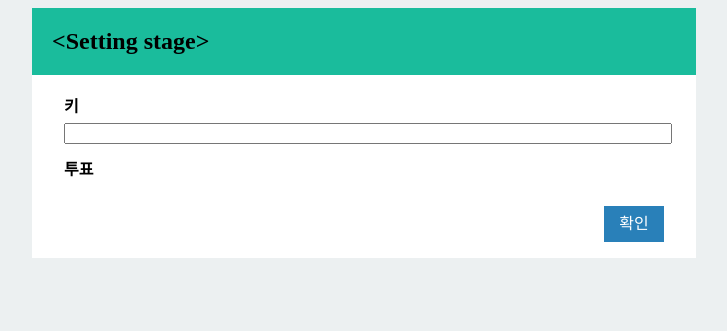
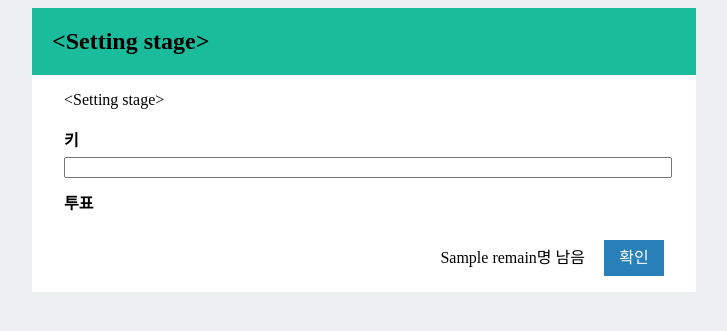
Before and after one commit to Qwaz/blind-vote, a Flask app: template templates/vote.html in a window 1280 px wide. Shown: the top 331 px of the page, without its empty margins (276-1003 px from the left). Run offline with Flask 2, Linux system fonts and the light colour scheme; data comes from the database, SQL or seed files in the repository; tables that the repository leaves empty hold one stand-in row (values such as "Sample post"); the template is opened without the code that fills it: values that come from a table or form of the project are taken from there, most other values are stand-ins (such as "Sample title", 1, 10 or a date in 2020).

Commit message:
display remain

```diff
--- a/app.py
+++ b/app.py
@@ -14,6 +14,10 @@ def get_stage():
 
 def generate_key():
     return binascii.hexlify(os.urandom(10)).decode('ascii')
+
+
+def get_remain():
+    return Voters.query.filter_by(voted=False).count()
 
 
 def split_response():
@@ -81,10 +85,13 @@ def vote():
                 vote = Vote(int(form.selection.data))
                 db.session.add(vote)
                 db.session.commit()
-                return render_template('result.html', vote=vote, select=list(split_response())[vote.selection][1])
+                return render_template('result.html', vote=vote, select=list(split_response())[vote.selection][1],
+                                       remain=get_remain())
         form.selection.choices = split_response()
     return render_template('vote.html', form=form, error=error,
-                           vote_name=Setting.query.filter_by(name='vote_name').first().value)
+                           vote_name=Setting.query.filter_by(name='vote_name').first().value,
+                           detail=Setting.query.filter_by(name='detail').first().value,
+                           remain=get_remain())
 
 
 @app.route('/')
--- a/static/main.css
+++ b/static/main.css
@@ -81,3 +81,8 @@ p.error {
     color: red;
     font-weight: bold;
 }
+
+span.small {
+    font-weight: normal;
+    margin-right: 15px;
+}
--- a/templates/result.html
+++ b/templates/result.html
@@ -2,5 +2,6 @@
 
 {% block content %}
     <h1>투표 완료</h1>
-    {{ vote.id }}번째로 투표했고, '{{ select }}'에 투표했어요. 이 화면을 캡처해 두면 나중에 서버 관리자가 사기를 친 게 아닌지 확인할 수 있어요.
+    <p>{{ vote.id }}번째로 투표해서 {{ remain }}명 남았고, '{{ select }}'에 투표했어요.</p>
+    <p>이 화면을 캡처해 두면 나중에 서버 관리자가 사기를 친 게 아닌지 확인할 수 있어요.</p>
 {% endblock %}
--- a/templates/vote.html
+++ b/templates/vote.html
@@ -5,6 +5,7 @@
     {% if error %}
         <p class="error">{{ error }}</p>
     {% endif %}
+    <p>{{ detail }}</p>
     <form method="post" action="{{ url_for('vote') }}">
         {{ form.hidden_tag() }}
         <div class="formgroup">
@@ -14,6 +15,7 @@
             {{ form.selection.label }} {{ form.selection() }}
         </div>
         <div class="formaction">
+            <span class="small">{{ remain }}명 남음</span>
             <button class="button" type="submit">확인</button>
         </div>
     </form>
```
